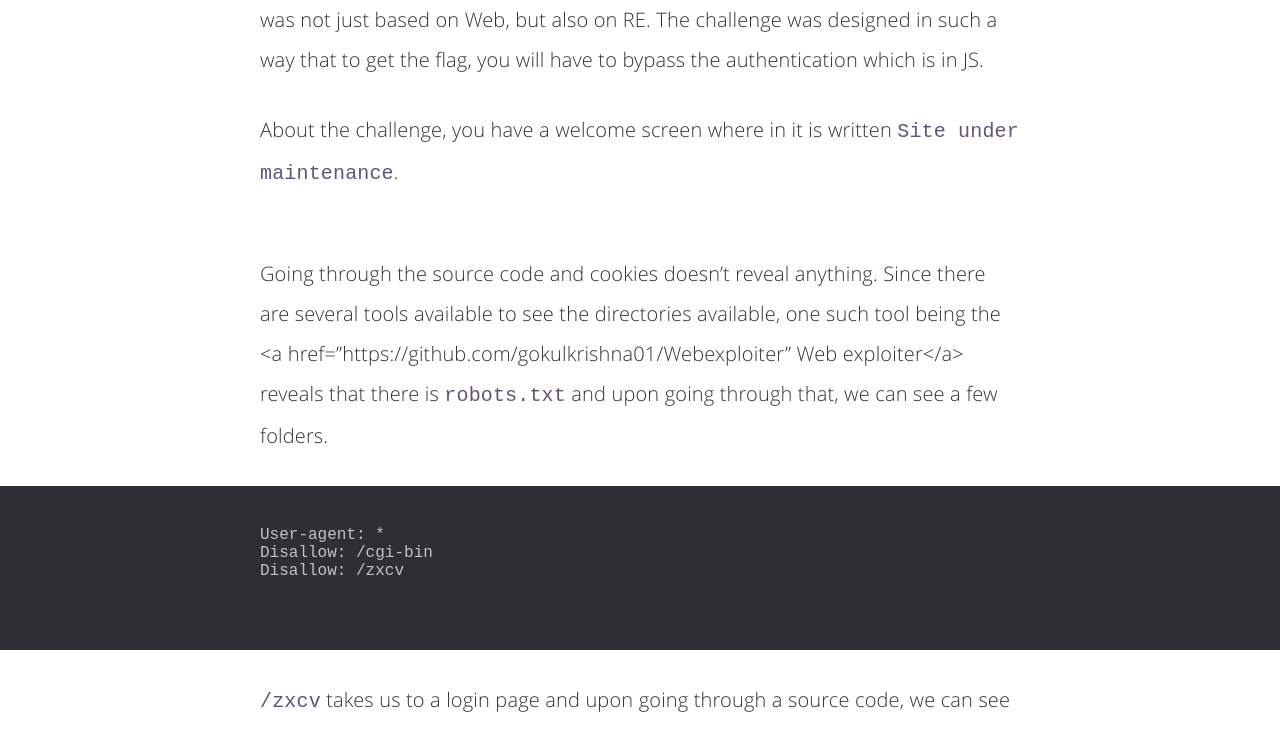
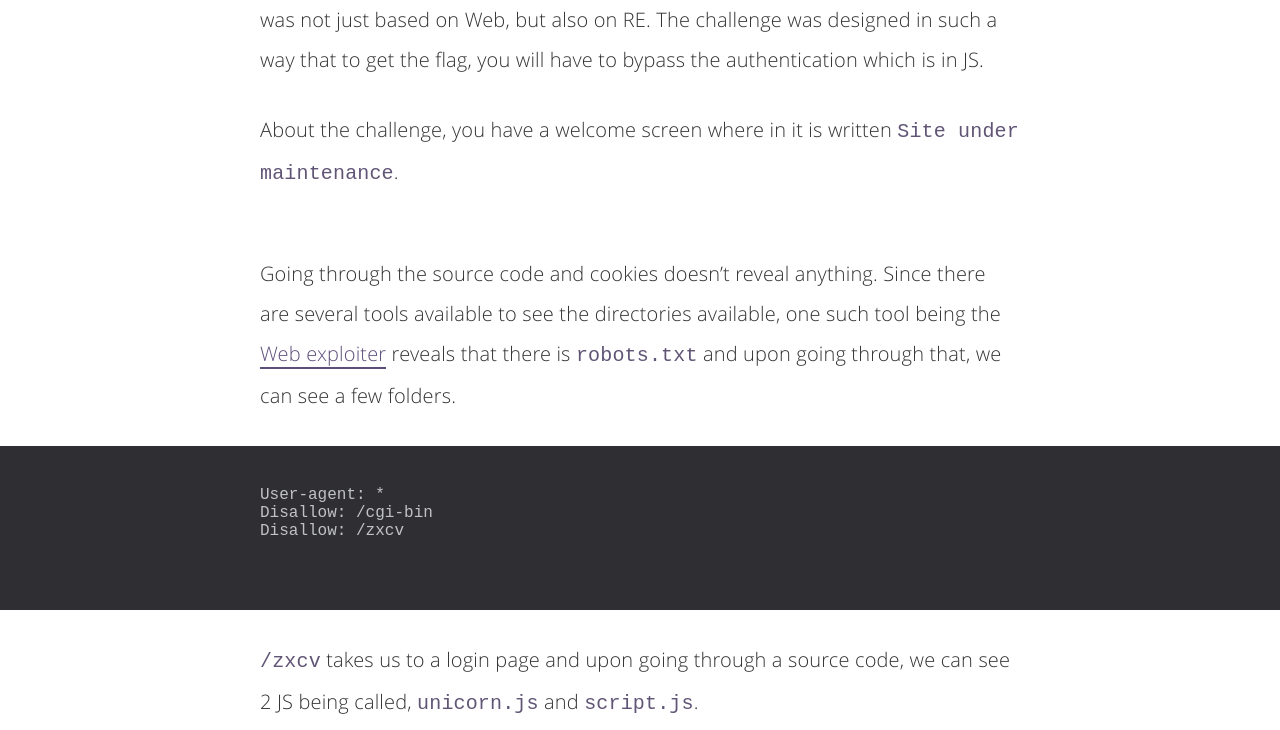
Before and after one commit to g0kkk/blog, a Jekyll site: the page built from _posts/2017-12-18-Web500_Secure_Auth.md, in a window 1280 px wide and 900 px high, scrolled down 417 px, cut to the strip 0-730 px from the top of the window. Built offline with Jekyll 4.4.1, drawn with Linux system fonts in a browser that asks for light colours; comment, search, counter and statistics services are not loaded.

Commit message:
Minor fix

````diff
--- a/_posts/2017-12-18-Web500_Secure_Auth.md
+++ b/_posts/2017-12-18-Web500_Secure_Auth.md
@@ -19,7 +19,7 @@ About the challenge, you have a welcome screen where in it is written `Site unde
 <figure class="foto-legenda">
 	<img src="{{ "/assets/img/ctfwriteup/InCTF/Welcome_screen.png"}}" alt="">
 </figure>
-Going through the source code and cookies doesn't reveal anything. Since there are several tools available to see the directories available, one such tool being the <a href="https://github.com/gokulkrishna01/Webexploiter" Web exploiter</a> reveals that there is `robots.txt` and upon going through that, we can see a few folders.
+Going through the source code and cookies doesn't reveal anything. Since there are several tools available to see the directories available, one such tool being the <a href="https://github.com/gokulkrishna01/Webexploiter"> Web exploiter</a> reveals that there is `robots.txt` and upon going through that, we can see a few folders.
 
 ```
 User-agent: *
````
